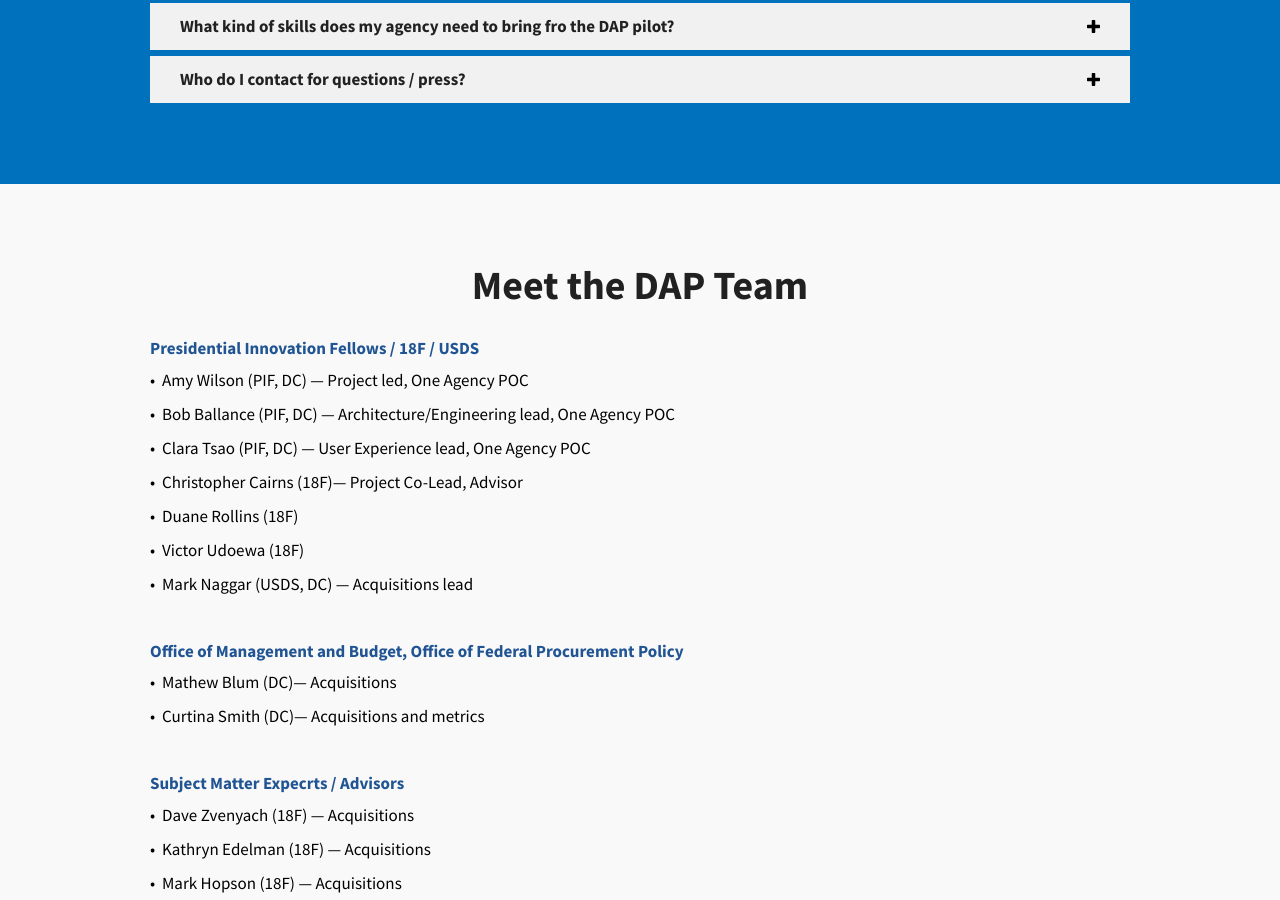
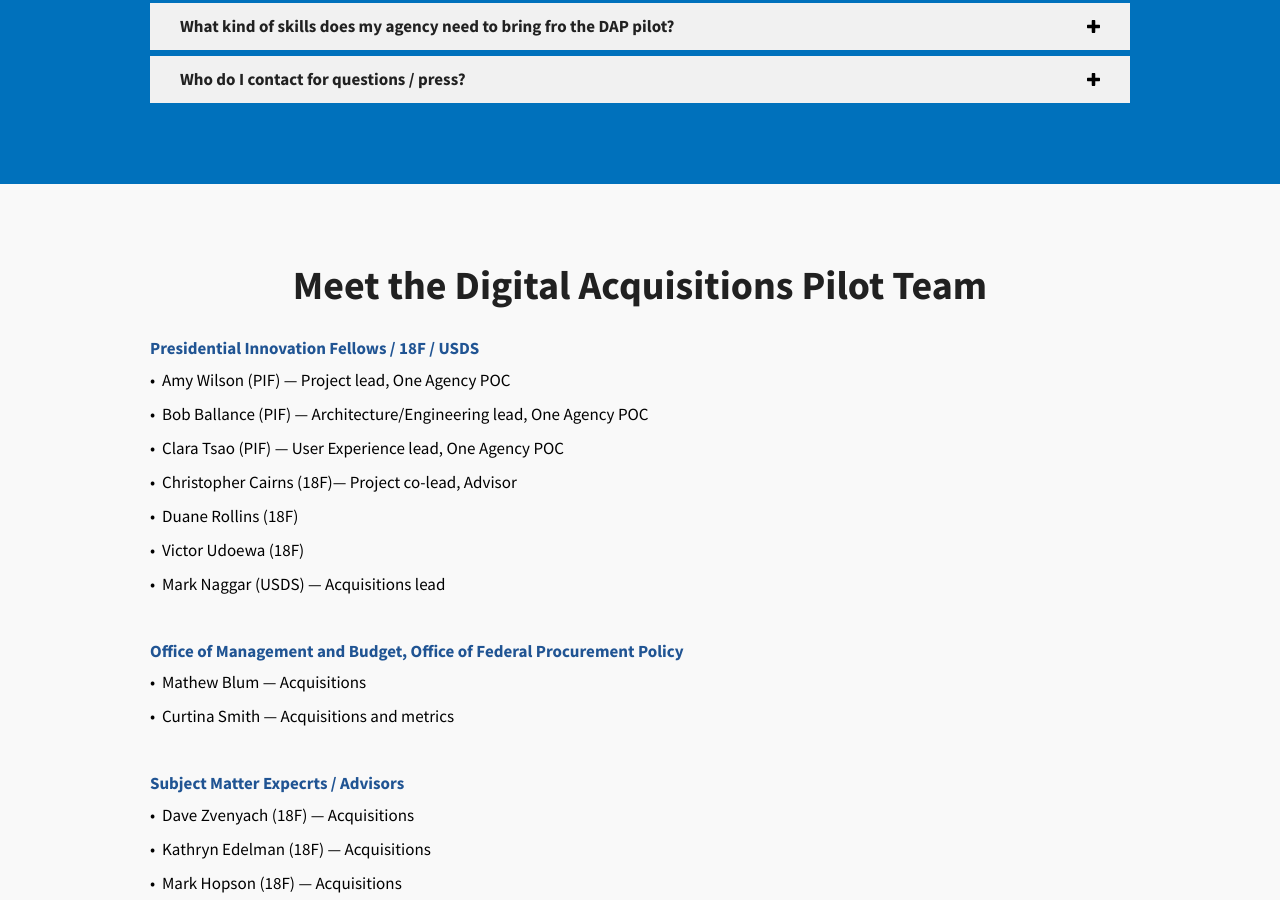
Before and after one commit to presidential-innovation-fellows/dap-guide, a Jekyll site: the page built from index.html, in a window 1280 px wide and 900 px high, scrolled down 3195 px. Built offline with Jekyll 4.4.1, drawn with Linux system fonts in a browser that asks for light colours; nearby versions of some CDN libraries.

Commit message:
Update index.html

```diff
--- a/index.html
+++ b/index.html
@@ -214,21 +214,21 @@
   </section>
   <section id="team">
     <div class="usa-grid">
-      <h1>Meet the DAP Team</h1>
+      <h1>Meet the Digital Acquisitions Pilot Team</h1>
       <h4>Presidential Innovation Fellows / 18F / USDS</h4>
       <ul>
-        <li>Amy Wilson (PIF, DC) — Project led, One Agency POC</li>
-        <li>Bob Ballance (PIF, DC) — Architecture/Engineering lead, One Agency POC</li>
-        <li>Clara Tsao (PIF, DC) — User Experience lead, One Agency POC</li>
-        <li>Christopher Cairns (18F)— Project Co-Lead, Advisor</li>
+        <li>Amy Wilson (PIF) — Project lead, One Agency POC</li>
+        <li>Bob Ballance (PIF) — Architecture/Engineering lead, One Agency POC</li>
+        <li>Clara Tsao (PIF) — User Experience lead, One Agency POC</li>
+        <li>Christopher Cairns (18F)— Project co-lead, Advisor</li>
         <li>Duane Rollins (18F)</li>
         <li>Victor Udoewa (18F)</li>
-        <li>Mark Naggar (USDS, DC) — Acquisitions lead </li>
+        <li>Mark Naggar (USDS) — Acquisitions lead </li>
       </ul>
       <h4>Office of Management and Budget, Office of Federal Procurement Policy</h4>
       <ul>
-        <li>Mathew Blum (DC)— Acquisitions </li>
-        <li>Curtina Smith (DC)— Acquisitions and metrics</li>
+        <li>Mathew Blum — Acquisitions </li>
+        <li>Curtina Smith — Acquisitions and metrics</li>
       </ul>
       <h4>Subject Matter Expecrts / Advisors</h4>
       <ul>
```
